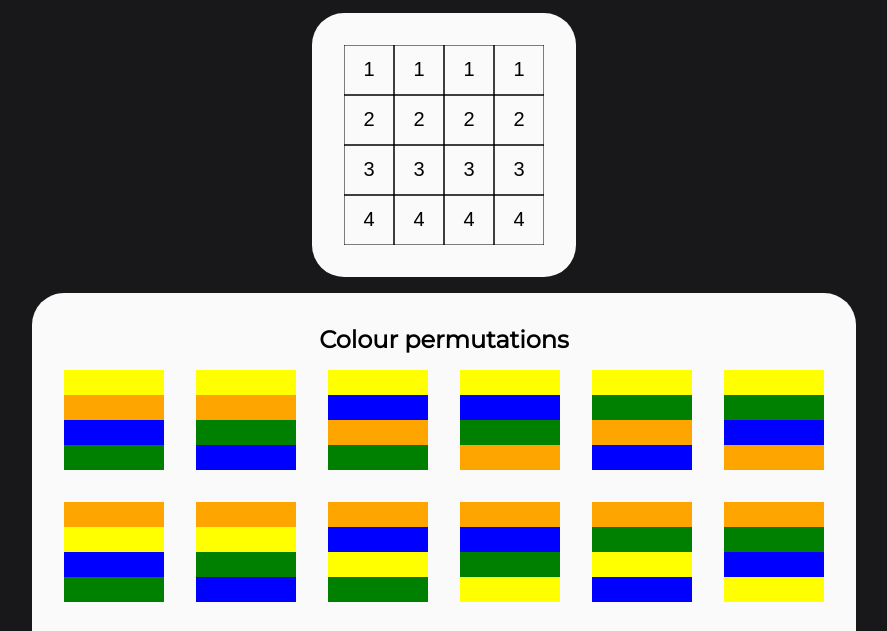
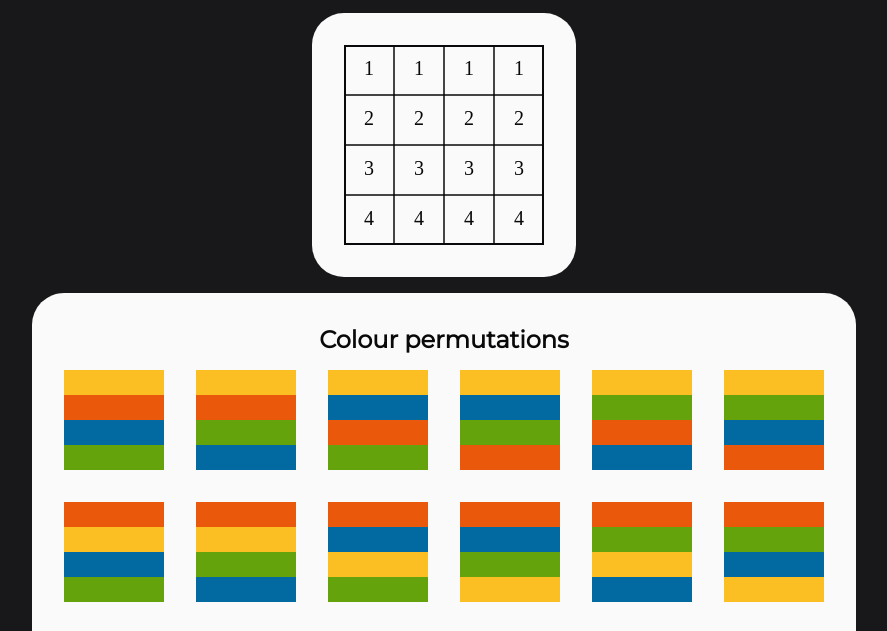
Before and after one commit to Jakub-L/play-mat-calculator, a plain HTML site: page index.html in a window 1280 px wide. Shown: the part 142-773 px from the top of the page, without its empty margins (196-1083 px from the left). Drawn offline with Linux system fonts and the light colour scheme.

Commit message:
Tidy up drawing javascript

```diff
--- a/main.js
+++ b/main.js
@@ -1,15 +1,10 @@
-const BASE_COLORS = ["yellow", "orange", "blue", "green"];
-
-const colourPermutations = getPermutations(BASE_COLORS);
-
-let selectedIndex = 0;
-draw();
-
-function delta(n) {
-  selectedIndex = Math.min(Math.max(selectedIndex + n, 0), arrangements.length - 1);
-  draw();
-}
-
+// DATA
+/**
+ * Gets the permutations of a given array.
+ * @template T
+ * @param {T[]} arr - The array to get permutations of.
+ * @returns {T[][]} - The permutations of the array.
+ */
 function getPermutations(arr) {
   const results = [];
   function permute(arr, memo = []) {
@@ -25,20 +20,38 @@ function getPermutations(arr) {
   return permute(arr);
 }
 
-function draw() {
-  document.getElementById("selected-index").innerText = `${selectedIndex + 1} / ${arrangements.length}`;
+// BUTTON ACTIONS
+/**
+ * Shifts current arrangement by a given delta, clamping it to the bounds.
+ * @param {number} n - The delta to shift by.
+ */
+function delta(n) {
+  selectedIndex = Math.min(Math.max(selectedIndex + n, 0), arrangements.length - 1);
+  update();
+}
 
-  const arrangement = arrangements[selectedIndex];
+/** Selects a random arrangement */
+function getRandom() {
+  selectedIndex = Math.floor(Math.random() * arrangements.length);
+  update();
+}
+
+// DRAWING
+function drawGeneric() {
   const canvas = document.getElementById("generic-arrangement");
   const ctx = canvas.getContext("2d");
 
+  // Clear canvas
   ctx.clearRect(0, 0, canvas.width, canvas.height);
 
-  // Draw generic arrangement
-  ctx.font = "20px Arial";
+  // Set up properties
+  ctx.font = "20px Montserrat";
   ctx.textAlign = "center";
   ctx.textBaseline = "middle";
+  ctx.fillStyle = "#09090b";
+  ctx.strokeStyle = "#09090b";
 
+  // Draw arrangement squares
   for (let i = 0; i < arrangement.length; i++) {
     const x = (i % 4) * 50;
     const y = Math.floor(i / 4) * 50;
@@ -46,14 +59,22 @@ function draw() {
     ctx.fillText(arrangement[i] + 1, x + 25, y + 25);
   }
 
-  // Draw coloured arrangement
+  // Draw outline
+  ctx.lineWidth = 4;
+  ctx.strokeRect(0, 0, 200, 200);
+}
+
+function drawColoured() {
   const container = document.getElementById("colored-arrangements");
+
+  // Clear container
   container.innerHTML = "";
-  for (let colors of colourPermutations) {
+
+  for (const colors of colorPermutations) {
     const canvas = document.createElement("canvas");
+    const ctx = canvas.getContext("2d");
     canvas.width = 100;
     canvas.height = 100;
-    const ctx = canvas.getContext("2d");
 
     for (let i = 0; i < arrangement.length; i++) {
       const x = (i % 4) * 25;
@@ -66,7 +87,20 @@ function draw() {
   }
 }
 
-function getRandom() {
-  selectedIndex = Math.floor(Math.random() * arrangements.length);
-  draw();
+// UPDATES
+function updateArrangement() {
+  arrangement = arrangements[selectedIndex];
+  document.getElementById("selected-index").innerText = `${selectedIndex + 1} / ${arrangements.length}`;
 }
+
+function update() {
+  updateArrangement();
+  drawGeneric();
+  drawColoured();
+}
+
+// MAIN
+const colorPermutations = getPermutations(["#fbbf24", "#ea580c", "#0369a1", "#65a30d"]);
+let selectedIndex = 0;
+let arrangement = arrangements[0];
+update();
--- a/styles.css
+++ b/styles.css
@@ -35,6 +35,7 @@ h1 {
 h2 {
   margin: 0;
   text-align: center;
+  color: #09090b;
 }
 
 nav {
@@ -49,6 +50,7 @@ main {
 button {
   background-color: #fafafa;
   border: 1px solid #a1a1aa;
+  color: #09090b;
   border-radius: 0.5rem;
   padding: 0.5rem 1rem;
   height: 100%;
```
